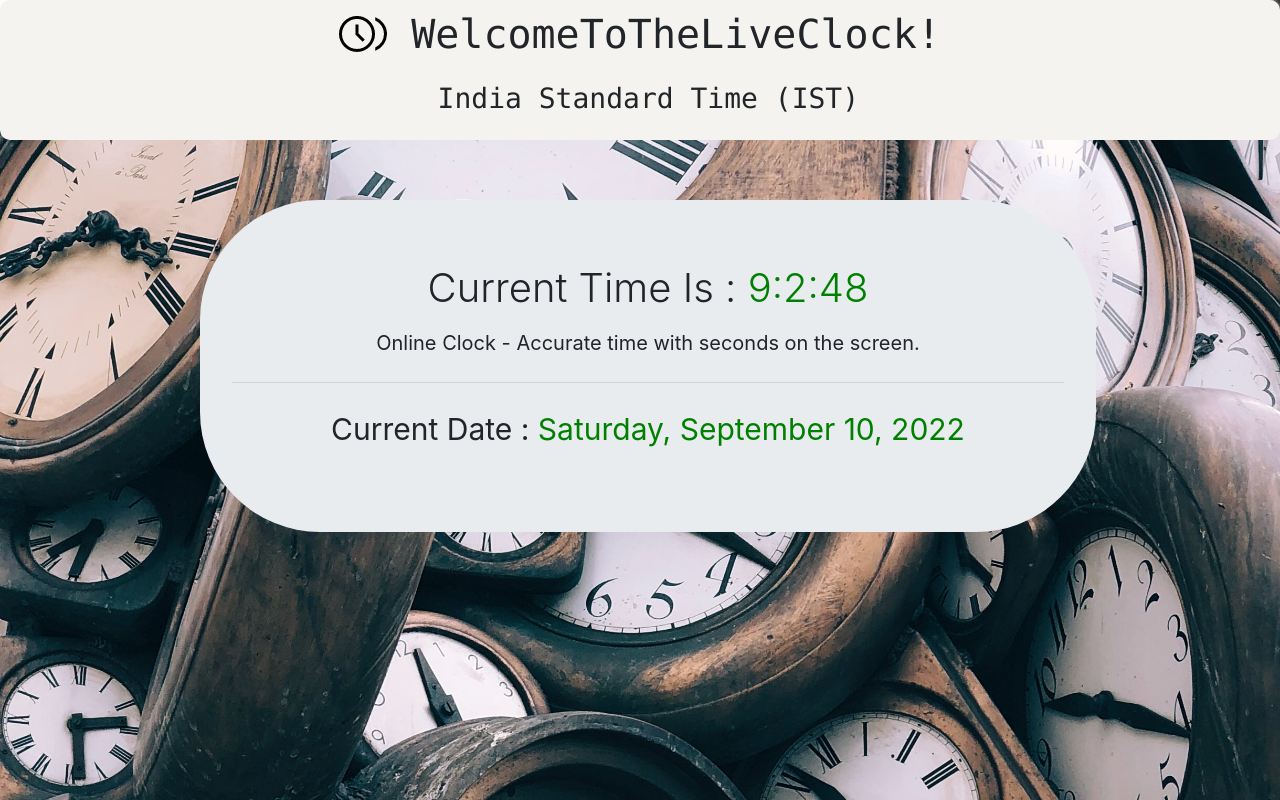
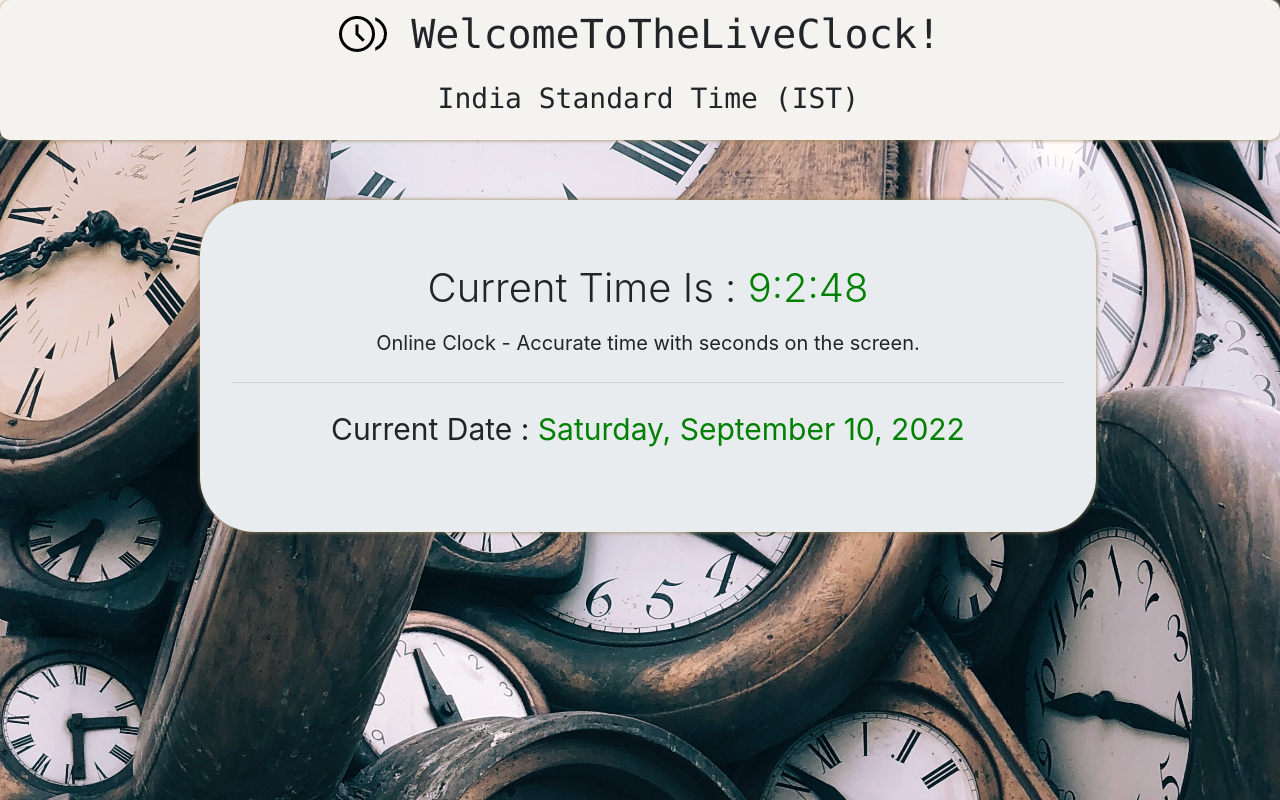
Before and after one commit to SnehaG24/Javascript-Clock, a plain HTML site: page index.html in a window 1280 px wide. Drawn offline with nearby package versions, Linux system fonts and the light colour scheme.

Commit message:
update clock css

```diff
--- a/clock.css
+++ b/clock.css
@@ -2,6 +2,7 @@
 
     background-color: rgb(245, 243, 239);
     border-radius: 10px;
+    box-shadow: 0px 0px 4px rgb(156, 132, 84);
 
 }
 
@@ -13,7 +14,8 @@ li {
 .jumbotron {
     text-align: center;
     width: 70vw;
-    border-radius: 120px;
+    border-radius: 55px;
+    box-shadow: 0px 0px 4px rgb(156, 132, 84);
 
 }
 
```
